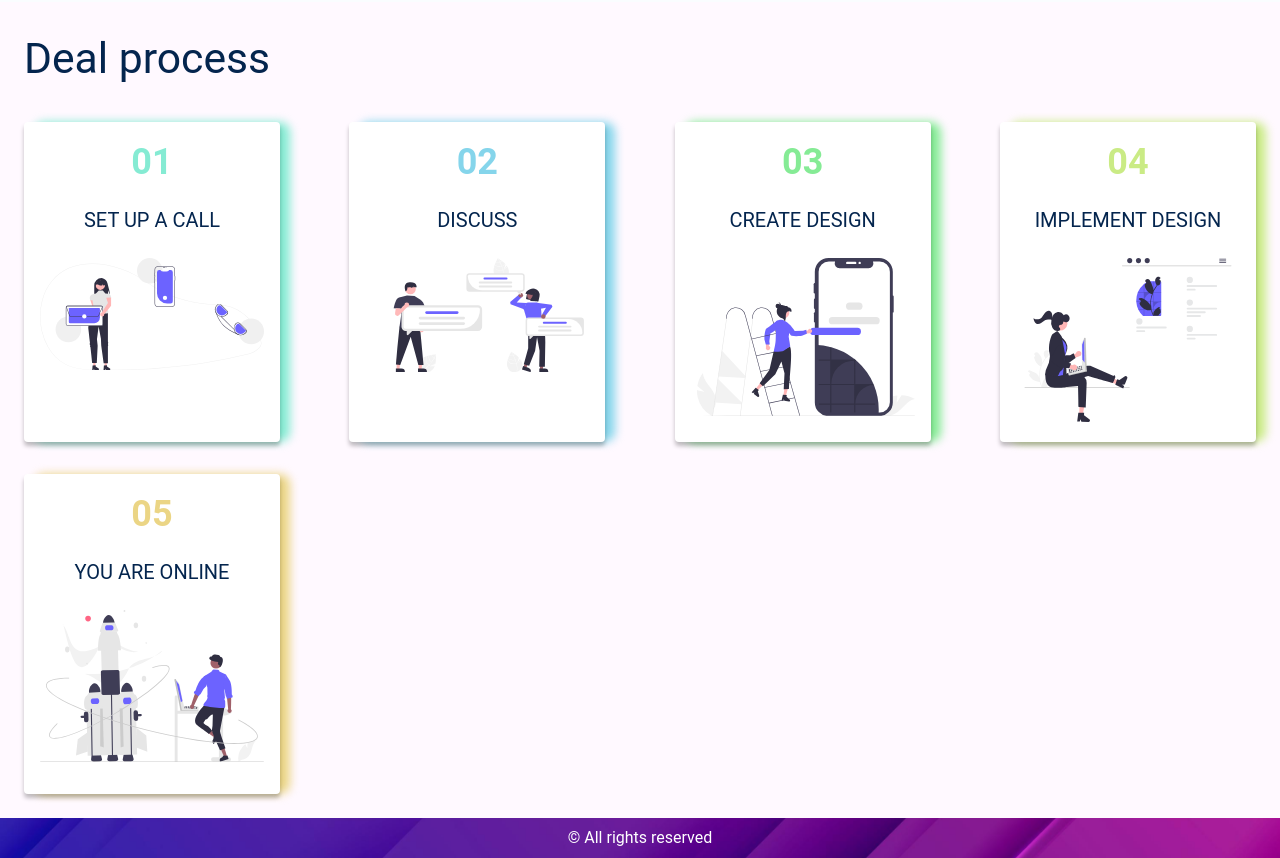
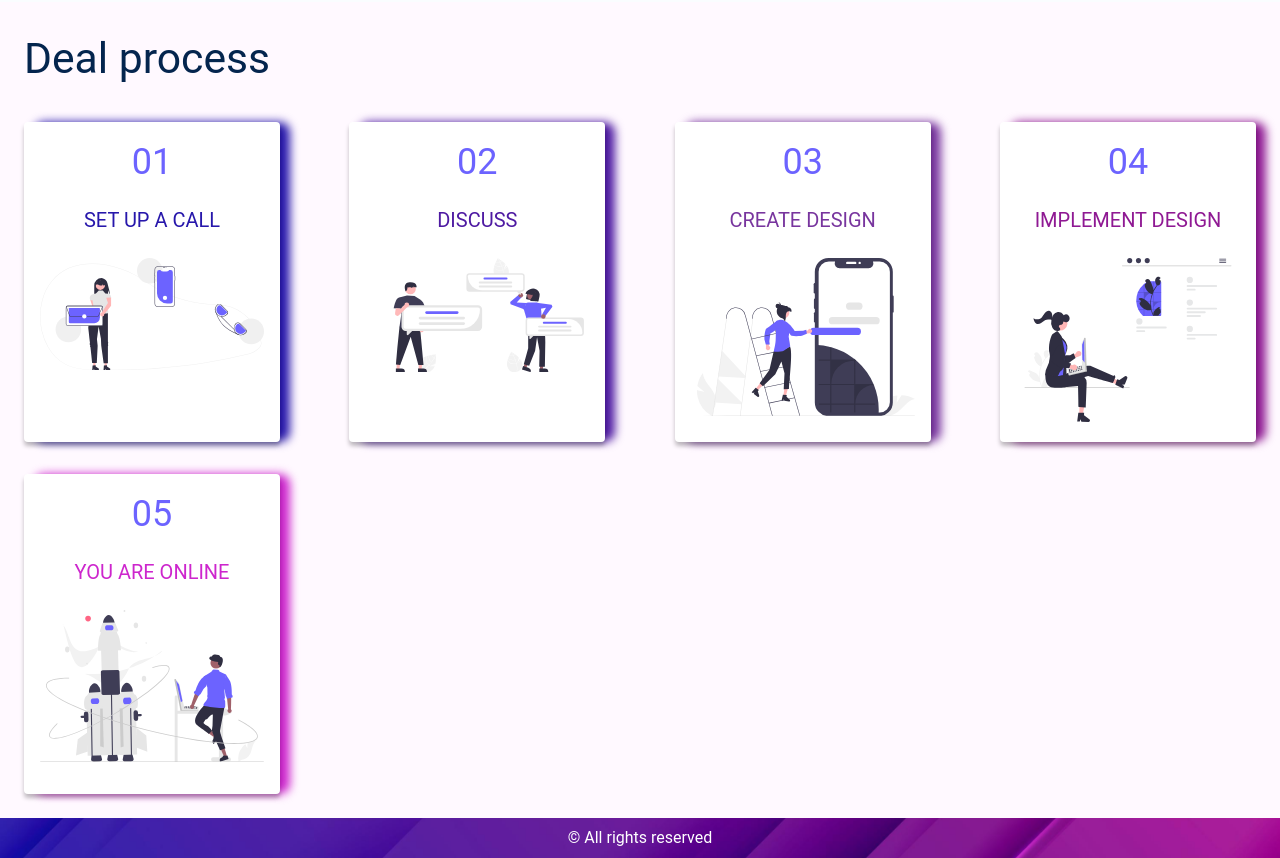
Before and after one commit to ValentynIpolitov/web-studio, a Vue app: page / in a window 1280 px wide. Shown: the part 2640-3498 px from the top of the page. Built offline with nearby package versions, Linux system fonts and the light colour scheme.

Commit message:
deal process cards styles change

```diff
--- a/src/components/DealProcess.vue
+++ b/src/components/DealProcess.vue
@@ -7,7 +7,7 @@
                 <!-- step #1 -->
                 <div class="set-up-a-call-card">
                     <div class="w-full px-4 py-5 gap-y-6 bg-white rounded custom-shadow flex flex-col justify-start items-center md:w-64 md:h-80">
-                        <span class="text-4xl font-semibold">01</span>
+                        <span class="text-4xl">01</span>
 
                         <h3 class="text-xl uppercase">Set up a call</h3>
 
@@ -18,7 +18,7 @@
                 <!-- step #2 -->
                 <div class="discuss-card">
                     <div class="w-full px-4 py-5 gap-y-6 bg-white rounded custom-shadow flex flex-col justify-start items-center md:w-64 md:h-80">
-                        <span class="text-4xl font-semibold">02</span>
+                        <span class="text-4xl">02</span>
 
                         <h3 class="text-xl uppercase">Discuss</h3>
 
@@ -29,7 +29,7 @@
                 <!-- step #3 -->
                 <div class="create-design-card">
                     <div class="w-full px-4 py-5 gap-y-6 bg-white rounded custom-shadow flex flex-col justify-start items-center md:w-64 md:h-80">
-                        <span class="text-4xl font-semibold">03</span>
+                        <span class="text-4xl">03</span>
 
                         <h3 class="text-xl uppercase">Create design</h3>
 
@@ -40,7 +40,7 @@
                 <!-- step #4 -->
                 <div class="implement-design-card">
                     <div class="w-full px-4 py-5 gap-y-6 bg-white rounded custom-shadow flex flex-col justify-start items-center md:w-64 md:h-80">
-                        <span class="text-4xl font-semibold">04</span>
+                        <span class="text-4xl">04</span>
 
                         <h3 class="text-xl uppercase">Implement design</h3>
 
@@ -51,7 +51,7 @@
                 <!-- step #5 -->
                 <div class="online-card">
                     <div class="w-full px-4 py-5 gap-y-6 bg-white rounded custom-shadow flex flex-col justify-start items-center md:w-64 md:h-80">
-                        <span class="text-4xl font-semibold">05</span>
+                        <span class="text-4xl">05</span>
 
                         <h3 class="text-xl uppercase">You are ONLINE</h3>
 
@@ -77,7 +77,7 @@ import IconOnline from './icons/IconOnline.vue'
     position: relative;
     z-index: 10;
     span {
-        color: #85D5EB;
+        color: #6C63FF;
     }
 
     &::before {
@@ -98,60 +98,60 @@ import IconOnline from './icons/IconOnline.vue'
 .set-up-a-call-card {
     @extend .card;
 
-    span {
-        color: #85EBD3;
+    h3 {
+        color: #2717ab;
     }
 
     &::before {
-        background: #85EBD3;
+        background: #2717ab;
     }
 }
 
 .discuss-card {
     @extend .card;
 
-    span {
-        color: #85D5EB;
+    h3 {
+        color: #4E1AA2;
     }
 
     &::before {
-        background: #85D5EB;
+        background: #4E1AA2;
     }
 }
 
 .create-design-card {
     @extend .card;
 
-    span {
-        color: #85EB95;
+    h3 {
+        color: #78359e;
     }
 
     &::before {
-        background: #85EB95;
+        background: #78359e;
     }
 }
 
 .implement-design-card {
     @extend .card;
 
-    span {
-        color: #CAEB85;
+    h3 {
+        color: #8f1993;
     }
 
     &::before {
-        background: #CAEB85;
+        background: #8f1993;
     }
 }
 
 .online-card {
     @extend .card;
 
-    span {
-        color: #EBD585;
+    h3 {
+        color: #cd26cd;
     }
 
     &::before {
-        background: #EBD585;
+        background: #cd26cd;
     }
 }
 
```
